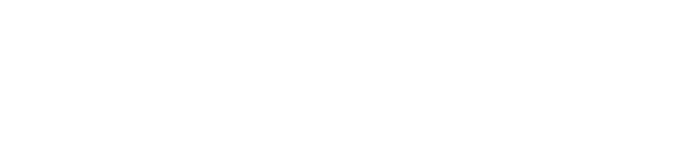
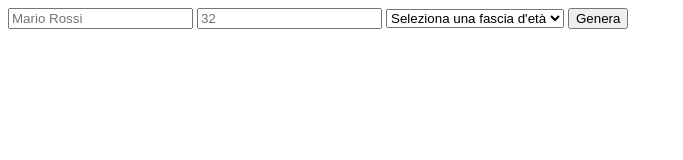
Before and after one commit to gialli24/js-biglietto-treno-form, a plain HTML site: page index.html in a window 1280 px wide. Shown: the whole page, without its empty margins (0-683 px from the left). Drawn offline with Linux system fonts and the light colour scheme.

Commit message:
milestone 1, add html basic markup

```diff
--- a/index.html
+++ b/index.html
@@ -3,9 +3,26 @@
 <head>
     <meta charset="UTF-8">
     <meta name="viewport" content="width=device-width, initial-scale=1.0">
-    <title>js-biglietto-treno-form</title>
+    <title>Viaggia con Noi !</title>
 </head>
 <body>
+
+    <!-- Full Name -->
+    <input type="text" id="fullName" placeholder="Mario Rossi">
+
+    <!-- Route KM -->
+    <input type="number" id="routeKm" placeholder="32">
+
+    <!-- Age Group -->
+    <select id="ageGroup">
+        <option value="" selected disabled>Seleziona una fascia d'età</option>
+        <option value="minorenne">Minorenne</option>
+        <option value="maggiorenne">Maggiorenne</option>
+        <option value="over65">Over 65</option>
+    </select>
+
+    <!-- Generate Ticket Button -->
+    <button id="generateTicketBtn">Genera</button>
 
     <script src="./main.js"></script>
 </body>
```
